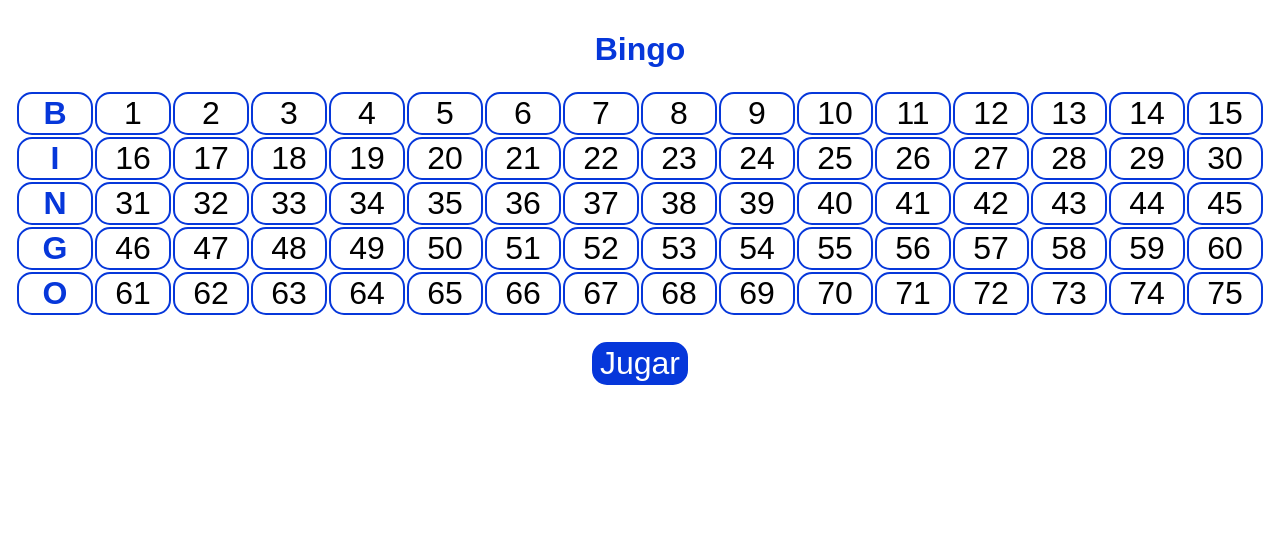
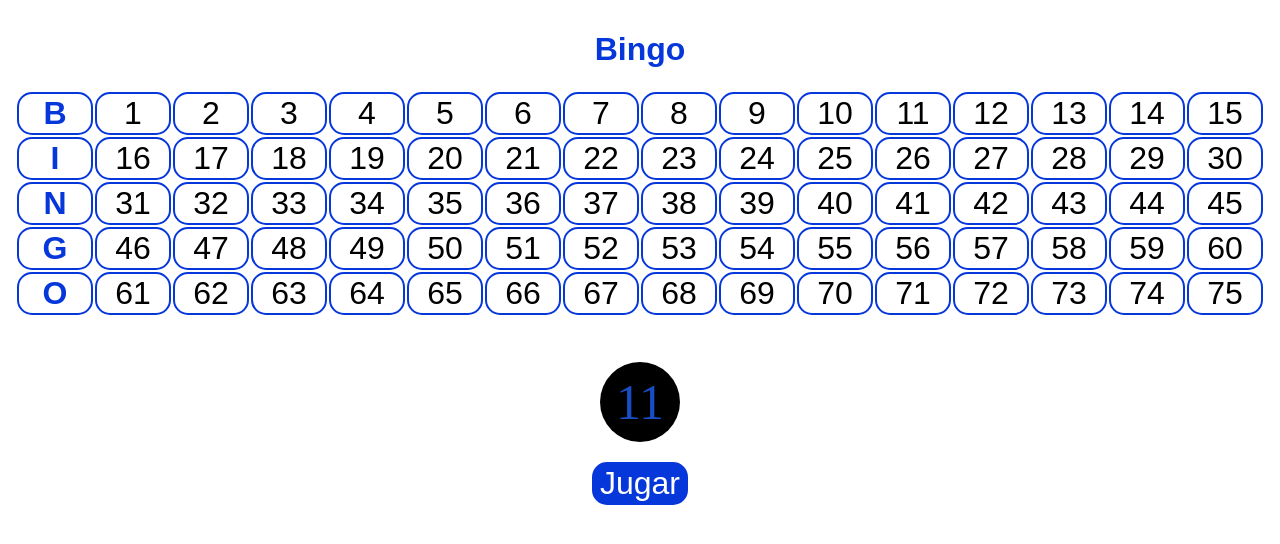
Before and after one commit to bryanariasq02/Bingo, a plain HTML site: page index.html in a window 1280 px wide. Both pictures are taken after a click on the button "Jugar". Drawn offline with Linux system fonts and the light colour scheme.

Commit message:
Content ballot number

```diff
--- a/index.html
+++ b/index.html
@@ -107,7 +107,8 @@
       </table>
 
     </div>
-    <div id="boton">
+    <div id="bingo">
+        <div id="balota">h</div>
         <button id="prueba" onclick="juega(total)">Jugar</button>
     </div>
 
--- a/js/app.js
+++ b/js/app.js
@@ -1,5 +1,5 @@
 Xo = (new Date()).getTime() / 1000;
-console.log(parseInt(Xo))
+// console.log(parseInt(Xo))
 a = 1103515245
 c = 12345
 m = 32768
@@ -13,9 +13,9 @@ cantidad = 0
 iteraciones = 0
 stringCant = String(numeros)
 len = stringCant.length
-console.log(len)
+// console.log(len)
 base = Math.pow(10,len+1)
-console.log(base)
+// console.log(base)
 
 while(cantidad<numeros){
     Xn = (a*Xo + c) % m
@@ -36,23 +36,30 @@ console.log("Posibilidades: ", total)
 
 function juega(pArray) {
 
-    console.log("Vamos a juga")
+    // console.log("Vamos a juga")
 
     let index = 0;
+    let numero;
 
     for(index; index <= pArray.length; index++) {
 
-        console.log("La balota lanzada es: ", pArray[index])
+        console.log("La balota encontrada es: ", pArray[index])
+        numero = pArray[index]
         pArray.shift()
         break
     }
 
     if(pArray.length === 0) {
+
         console.log("Fin de juego")
         const boton = document.getElementById('prueba');
         boton.disabled = true;
-        boton.style.backgroundColor = '#F00A0A'
-        boton.style.color = '#fff'
+        boton.style.backgroundColor = '#F00A0A';
+        boton.style.color = '#d8d0ce';
+        boton.style.borderColor = '#fff';
     }
 
+    let divBalota = document.querySelector('#balota');
+    divBalota.textContent = numero
+
 }
--- a/style/main.css
+++ b/style/main.css
@@ -29,10 +29,22 @@ th {
     font-style: sans-serif;
 }
 
-#boton {
+#bingo {
     text-align: center;
     margin: 0 auto;
     padding-top: 2%;
+}
+
+#balota {
+    font-size:50px;
+    display:block;
+    margin: 20px auto;
+    width: 5rem;
+    line-height: 5rem;
+    border-radius: 50%;
+    background-color: #000;
+    color: rgb(23, 78, 197);
+    text-align:center;
 }
 
 button{
```
